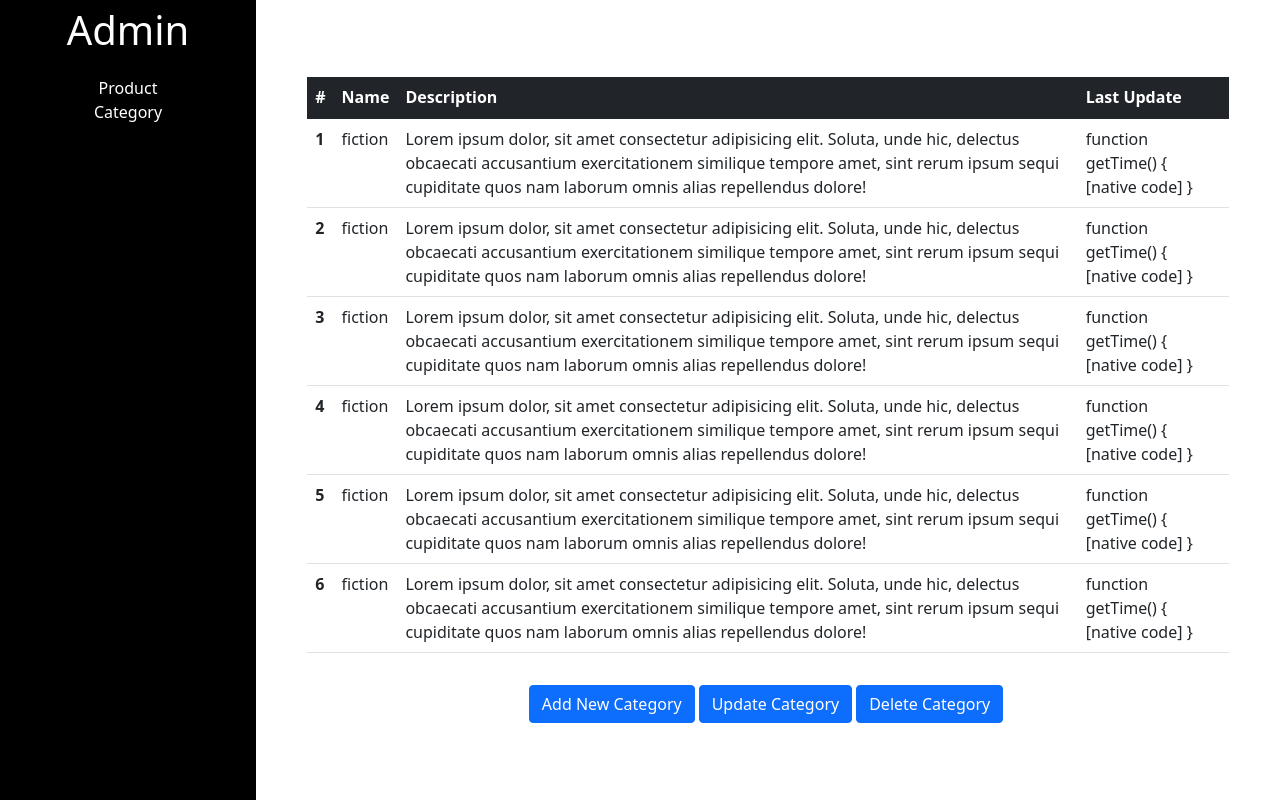
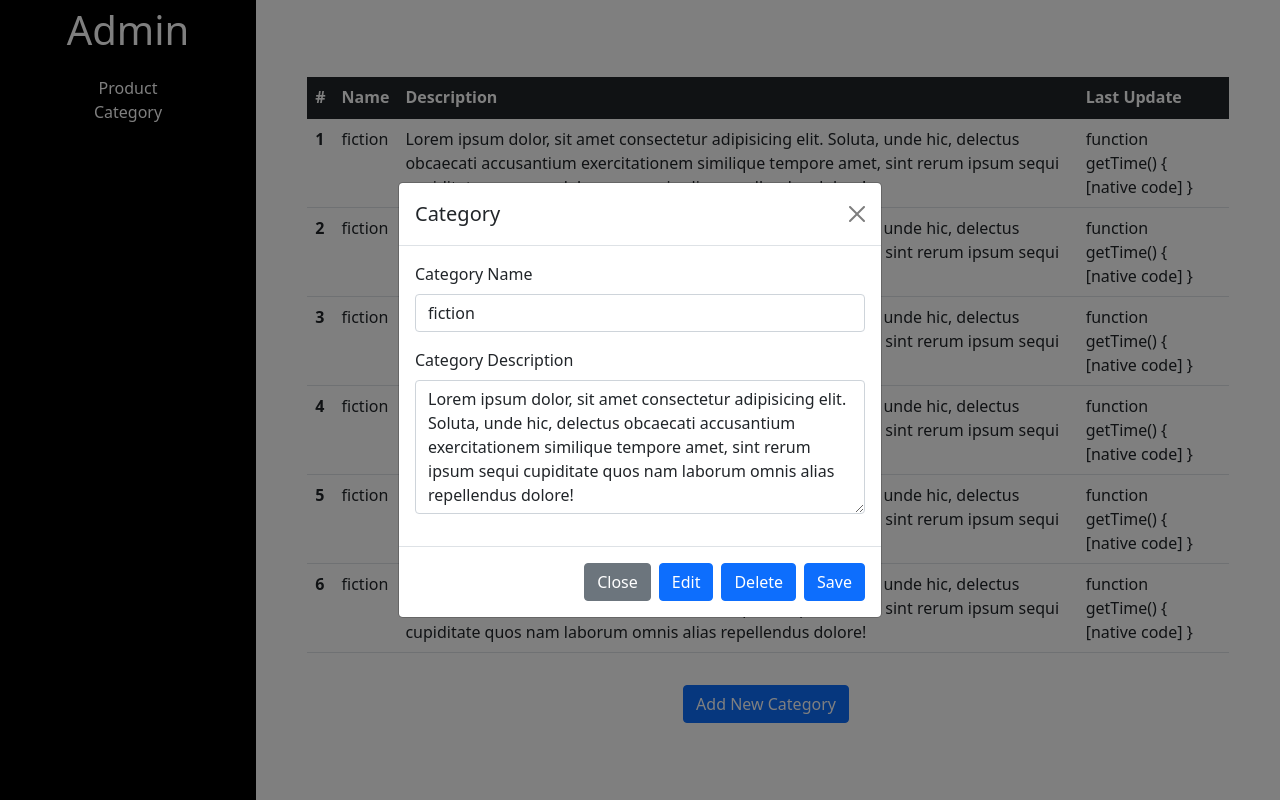
Before and after one commit to tanhaok/assignment_rookies_front_end_ui, a React (Create React App) app: page /admin/category in a window 1280 px wide. Both pictures are taken after a click on the element 768 px from the left and 162 px from the top of the page. Built offline with nearby package versions, Linux system fonts and the light colour scheme.

Commit message:
done: ui of manage category

```diff
--- a/src/components/Category/index.jsx
+++ b/src/components/Category/index.jsx
@@ -6,7 +6,8 @@ class Category extends React.Component {
     this.state = {
       action: this.props.action,
       cate_name: this.props.cate_name,
-      cate_des:this.props.cate_des,
+      cate_des: this.props.cate_des,
+      cate_id: this.props.id,
     };
 
     this.handleTextChange = this.handleTextChange.bind(this);
@@ -17,14 +18,9 @@ class Category extends React.Component {
   }
 
   render() {
-    let title = "Category Have id: " + this.props.id;
-    let action = this.state.action;
-    if (action === "Update") {
-      title = "Update " + title;
-    } else if (action === "Delete") {
-      title = "Delete " + title;
-    } else {
-      title = "Create New Category";
+    let title = "Create New Category";
+    if(this.state.action === "View"){
+      title = "Category"
     }
     return (
       <div className="modal-dialog modal-dialog-centered">
@@ -52,7 +48,7 @@ class Category extends React.Component {
                 placeholder="name..."
                 name="name"
                 onChange={this.handleTextChange}
-                value={this.state.name}
+                value={this.state.cate_name}
               />
             </div>
             <div className="mb-3">
@@ -62,10 +58,10 @@ class Category extends React.Component {
               <textarea
                 className="form-control"
                 id="description_category"
-                rows="3"
+                rows="5"
                 name="des"
                 onChange={this.handleTextChange}
-                value={this.state.des}
+                value={this.state.cate_des}
               ></textarea>
             </div>
           </div>
@@ -77,8 +73,18 @@ class Category extends React.Component {
             >
               Close
             </button>
+            {this.state.cate_id && (
+              <>
+                <button type="button" className="btn btn-primary">
+                  Edit
+                </button>
+                <button type="button" className="btn btn-primary">
+                  Delete
+                </button>
+              </>
+            )}
             <button type="button" className="btn btn-primary">
-              {this.state.action}
+              Save
             </button>
           </div>
         </div>
--- a/src/pages/admin/Manage/Category/index.jsx
+++ b/src/pages/admin/Manage/Category/index.jsx
@@ -72,12 +72,37 @@ class CategoryManage extends React.Component {
             </thead>
             <tbody className="table-group-divider">
               {this.state.data.map((item) => (
-                <tr key={item.id} onClick={(e) => this.handleClick(item.id, e)}>
-                  <th scope="row">{item.id}</th>
-                  <td>{item.name}</td>
-                  <td>{item.des}</td>
-                  <td>{item.lastUpdate.getTime.toString()}</td>
-                </tr>
+                <>
+                  <tr
+                    key={item.id}
+                    onClick={(e) => this.handleClick(item.id, e)}
+                    className=""
+                    data-bs-toggle="modal"
+                    data-bs-target="#test"
+                  >
+                    <th scope="row">{item.id}</th>
+                    <td>{item.name}</td>
+                    <td>{item.des}</td>
+                    <td>{item.lastUpdate.getTime.toString()}</td>
+                  </tr>
+                  {/* Modal to add category */}
+                  <div
+                    className="modal fade"
+                    id="test"
+                    data-bs-backdrop="static"
+                    data-bs-keyboard="false"
+                    tabIndex="-1"
+                    aria-labelledby="staticBackdropLabel"
+                    aria-hidden="true"
+                  >
+                    <Category
+                      action="View"
+                      id={item.id}
+                      cate_name={item.name}
+                      cate_des={item.des}
+                    />
+                  </div>
+                </>
               ))}
             </tbody>
           </table>
@@ -105,62 +130,6 @@ class CategoryManage extends React.Component {
           >
             <Category action="Add" />
           </div>
-
-          {/* =========================================== */}
-
-          <button
-            type="button"
-            data-bs-toggle="modal"
-            data-bs-target="#updateCate"
-            className="btn btn-primary me-1"
-          >
-            Update Category
-          </button>
-
-          {/* Modal to update category */}
-          <div
-            className="modal fade"
-            id="updateCate"
-            data-bs-backdrop="static"
-            data-bs-keyboard="false"
-            tabIndex="-1"
-            aria-labelledby="staticBackdropLabel"
-            aria-hidden="true"
-          >
-            <Category
-              action="Update"
-              id={this.state.category.id}
-              name={this.state.category.name}
-              des={this.state.category.des}
-            />
-          </div>
-
-          <button
-            type="button"
-            data-bs-toggle="modal"
-            data-bs-target="#deleteCate"
-            className="btn btn-primary me-1"
-          >
-            Delete Category
-          </button>
-
-          {/* Modal to delete category */}
-          <div
-            className="modal fade"
-            id="deleteCate"
-            data-bs-backdrop="static"
-            data-bs-keyboard="false"
-            tabIndex="-1"
-            aria-labelledby="staticBackdropLabel"
-            aria-hidden="true"
-          >
-            <Category
-              action="Delete"
-              id={this.state.category.id}
-              cate_name={this.state.category.name}
-              cate_des={this.state.category.des}
-            />
-          </div>
         </div>
       </div>
     );
@@ -168,3 +137,5 @@ class CategoryManage extends React.Component {
 }
 
 export default CategoryManage;
+
+// TODO: Add field number of book have same category
```
